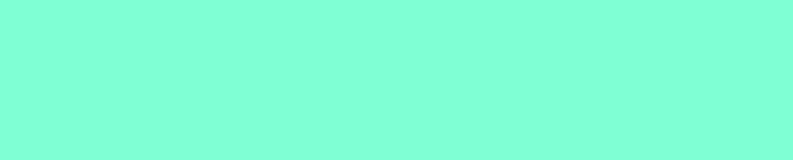
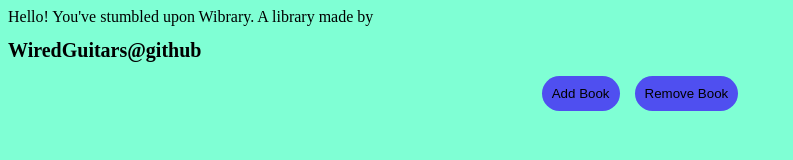
Before and after one commit to WiredGuitars/odin-library, a plain HTML site: page index.html in a window 1280 px wide. Shown: the whole page, without its empty margins (0-793 px from the left). Drawn offline with Linux system fonts and the light colour scheme.

Commit message:
some buttons and a header

```diff
--- a/index.html
+++ b/index.html
@@ -1,15 +1,21 @@
 <!DOCTYPE html>
 <html lang="en">
   <head>
-  <meta charset="UTF-8">
-  <meta http-equiv="X-UA-Compatible" content="IE=edge">
-  <meta name="viewport" content="width=device-width, initial-scale=1.0">
-  <link rel="stylesheet" href="styles.css">
+    <meta charset="UTF-8" />
+    <meta http-equiv="X-UA-Compatible" content="IE=edge" />
+    <meta name="viewport" content="width=device-width, initial-scale=1.0" />
+    <link rel="stylesheet" href="styles.css" />
     <script src="script.js"></script>
     <title>Library</title>
   </head>
   <body>
-  <div class="main"></div>
-
+    <div class="header">
+      Hello! You've stumbled upon Wibrary. A library made by
+      <h1>WiredGuitars@github</h1>
+    </div>
+    <div class="main-buttons">
+      <button class="add-book">Add Book</button>
+      <button class="remove-book">Remove Book</button>
+    </div>
   </body>
 </html>
--- a/script.js
+++ b/script.js
@@ -0,0 +1,9 @@
+let myLibrary = []
+
+function Book(title, author, pageNum, readStatus){
+  this.title = title
+  this.author = author
+  this.pageNum = parseInt(pageNum)
+  this.readStatus = readStatus
+
+}
--- a/styles.css
+++ b/styles.css
@@ -1,3 +1,19 @@
-body{
+body {
   background-color: aquamarine;
 }
+header,
+h1 {
+  font-size: 20px;
+}
+.main-buttons {
+  display: flex;
+  justify-content: center;
+  gap: 15px;
+}
+button {
+  background: none;
+  border: none;
+  background-color: rgb(79, 79, 240);
+  padding: 10px;
+  border-radius: 20px;
+}
```
Lines whose indentation alone changed are shown as unchanged.
